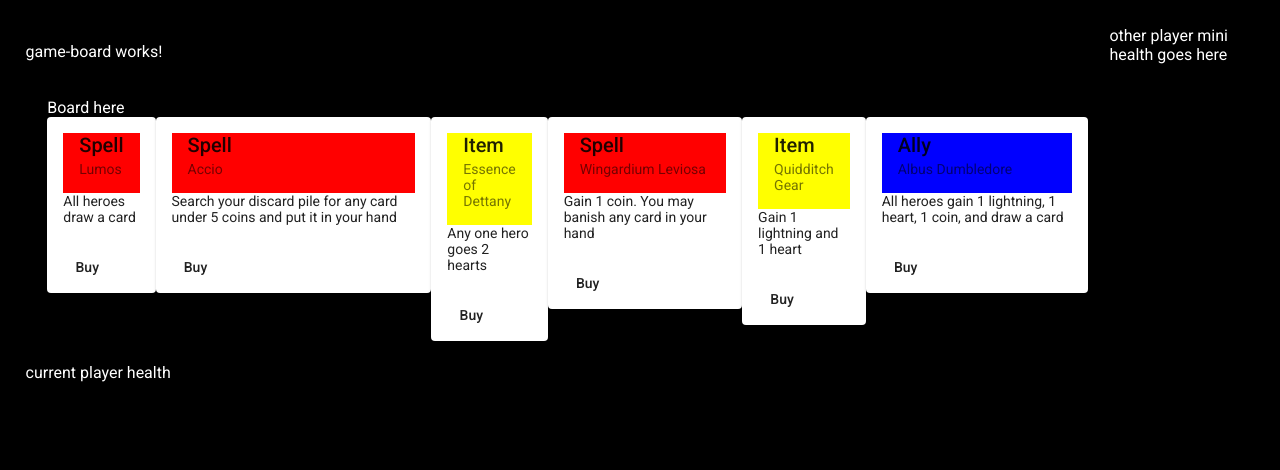
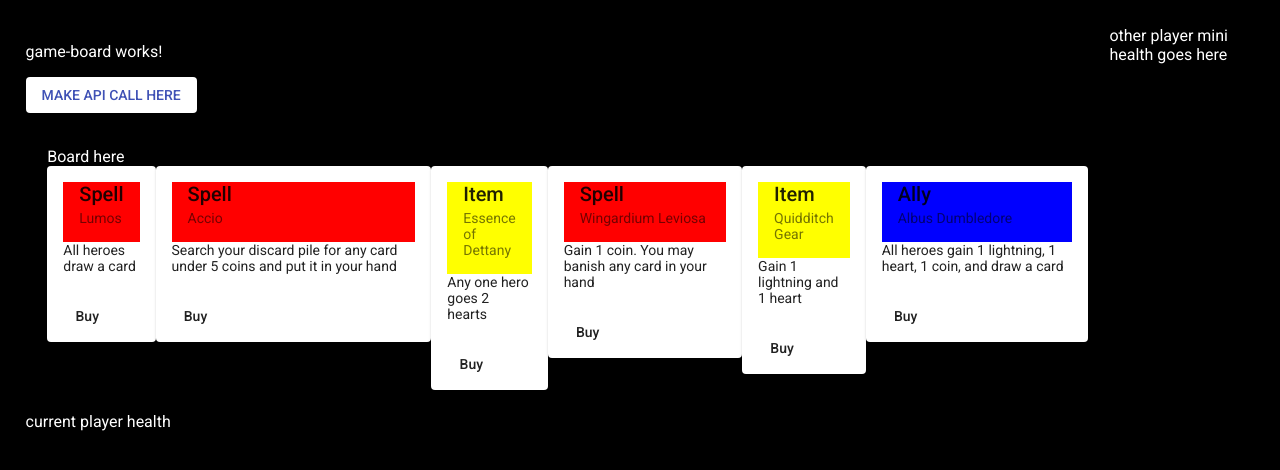
Before and after one commit to rachelizhayes/Harry-Game-UI, an Angular app: page /game/1 in a window 1280 px wide. Shown: the top 470 px of the page. Built offline with nearby package versions, Linux system fonts and the light colour scheme; no server answers.

Commit message:
making button to call svc

```diff
--- a/src/app/components/game-board/game-board.component.css
+++ b/src/app/components/game-board/game-board.component.css
@@ -0,0 +1,4 @@
+.mat-button {
+    background-color: white;
+    ;
+}
--- a/src/app/components/game-board/game-board.component.html
+++ b/src/app/components/game-board/game-board.component.html
@@ -1,4 +1,9 @@
 <p>game-board works!</p>
+
+<button mat-button (click)="makeGameStateCall()" color="primary">MAKE API CALL HERE</button>
+
+<pre>{{gameState | json}}</pre>
+
 <div class="columns" style="padding: 2%;">
     <div>
         Board here
--- a/src/app/components/game-board/game-board.component.ts
+++ b/src/app/components/game-board/game-board.component.ts
@@ -1,4 +1,5 @@
 import { Component, Input, OnInit } from '@angular/core';
+import { BackendApiService } from 'src/app/services/backend-api.service';
 
 @Component({
   selector: 'app-game-board',
@@ -6,10 +7,17 @@
   styleUrls: ['./game-board.component.css']
 })
 export class GameBoardComponent implements OnInit {
-
-  constructor() { }
+  gameState;
+  constructor(private backendApi: BackendApiService) { }
 
   ngOnInit(): void {
+
+  }
+
+  makeGameStateCall() {
+    this.backendApi.getGameState().subscribe( response => {
+      this.gameState = response;
+    })
   }
 
 }
--- a/src/app/services/backend-api.service.ts
+++ b/src/app/services/backend-api.service.ts
@@ -10,7 +10,7 @@
 
   getGameState() {
     //points to my local
-    return this.http.get('http://localhost:32773/');
+    return this.http.get('http://192.168.1.13:5000/game/TEST');
 
 
     // points to Cam's desktop
```
